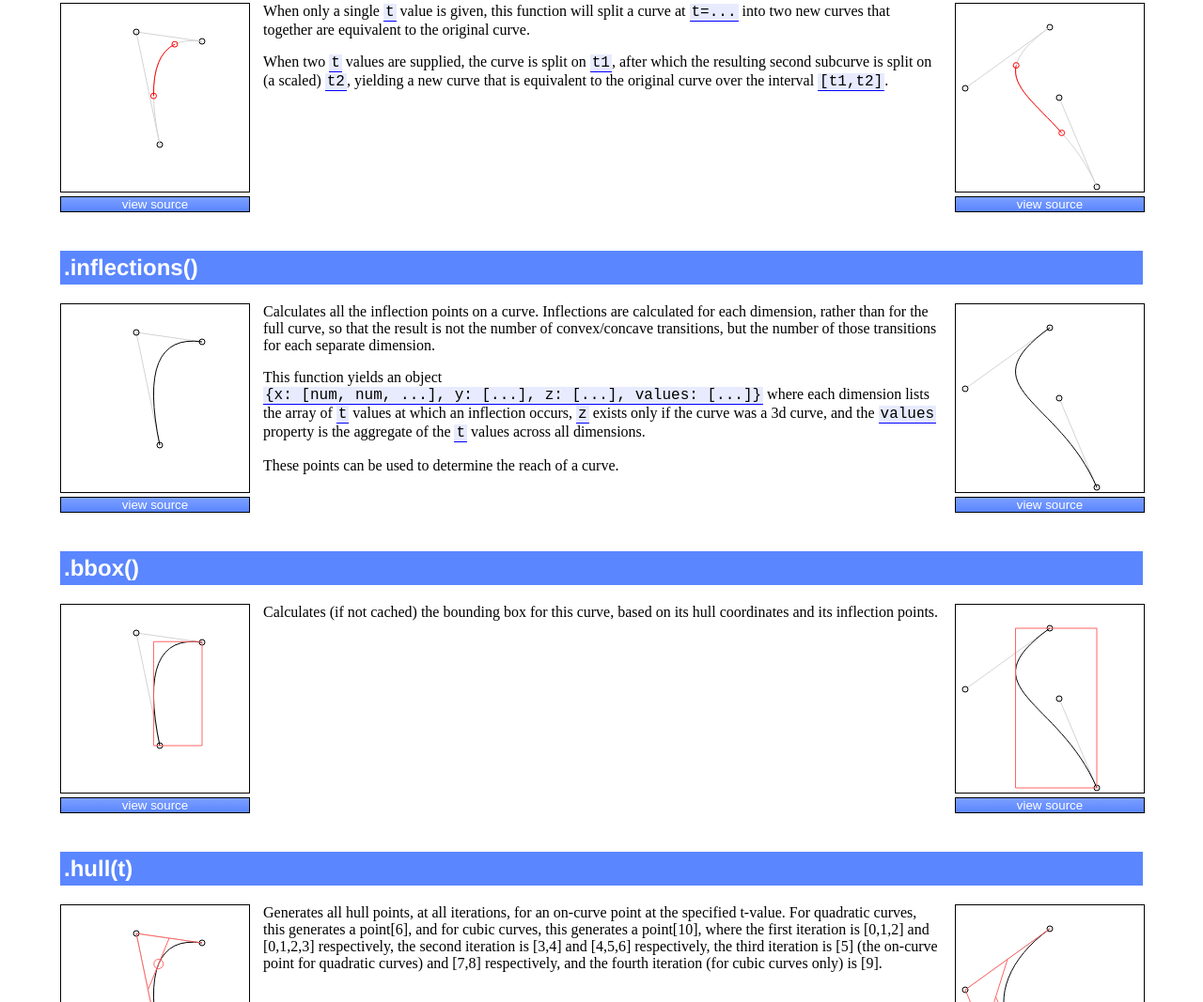
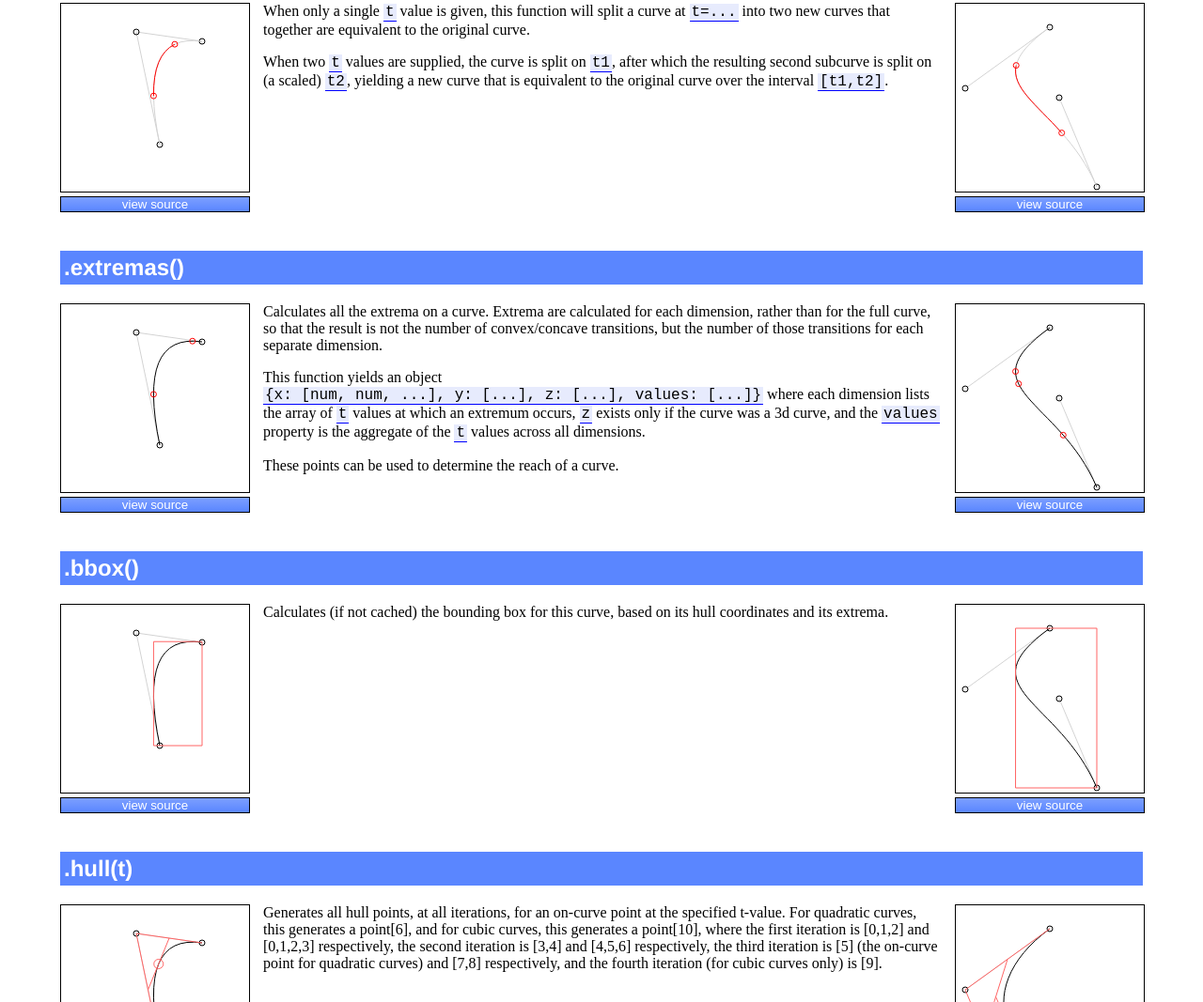
Before and after one commit to Pomax/bezierjs, a website built with webpack: page index.html in a window 1280 px wide. Shown: the part 2611-3678 px from the top of the page at 94% size. Built offline with nearby package versions, Linux system fonts and the light colour scheme.

Commit message:
inflections -> extrema

```diff
--- a/index.html
+++ b/index.html
@@ -367,8 +367,8 @@
       </section>
 
 
-      <section id="inflection">
-        <h1>.inflections()</h1>
+      <section id="extrema">
+        <h1>.extremas()</h1>
 
         <figures>
           <figure class="quadratic"><script type="text/beziercode">
@@ -377,7 +377,7 @@
               drawSkeleton(curve);
               drawCurve(curve);
               setColor("red");
-              curve.inflections().values.forEach(function(t) {
+              curve.extrema().values.forEach(function(t) {
                 drawCircle(curve.get(t),3);
               });
             }
@@ -389,19 +389,19 @@
               drawSkeleton(curve);
               drawCurve(curve);
               setColor("red");
-              curve.inflections().values.forEach(function(t) {
+              curve.extrema().values.forEach(function(t) {
                 drawCircle(curve.get(t),3);
               });
             }
           </script></figure>
         </figures>
 
-        <p>Calculates all the inflection points on a curve. Inflections are calculated for each dimension,
+        <p>Calculates all the extrema on a curve. Extrema are calculated for each dimension,
           rather than for the full curve, so that the result is not the number of convex/concave transitions,
           but the number of those transitions for each separate dimension.</p>
 
         <p>This function yields an object <code>{x: [num, num, ...], y: [...], z: [...], values: [...]}</code>
-          where each dimension lists the array of <code>t</code> values at which an inflection occurs,
+          where each dimension lists the array of <code>t</code> values at which an extremum occurs,
           <code>z</code> exists only if the curve was a 3d curve, and the <code>values</code> property is the
           aggregate of the <code>t</code> values across all dimensions.</p>
 
@@ -434,8 +434,7 @@
           </script></figure>
         </figures>
 
-        <p>Calculates (if not cached) the bounding box for this curve, based on its hull coordinates and its
-          inflection points.</p>
+        <p>Calculates (if not cached) the bounding box for this curve, based on its hull coordinates and its extrema.</p>
       </section>
 
       <section id="hull">
```
